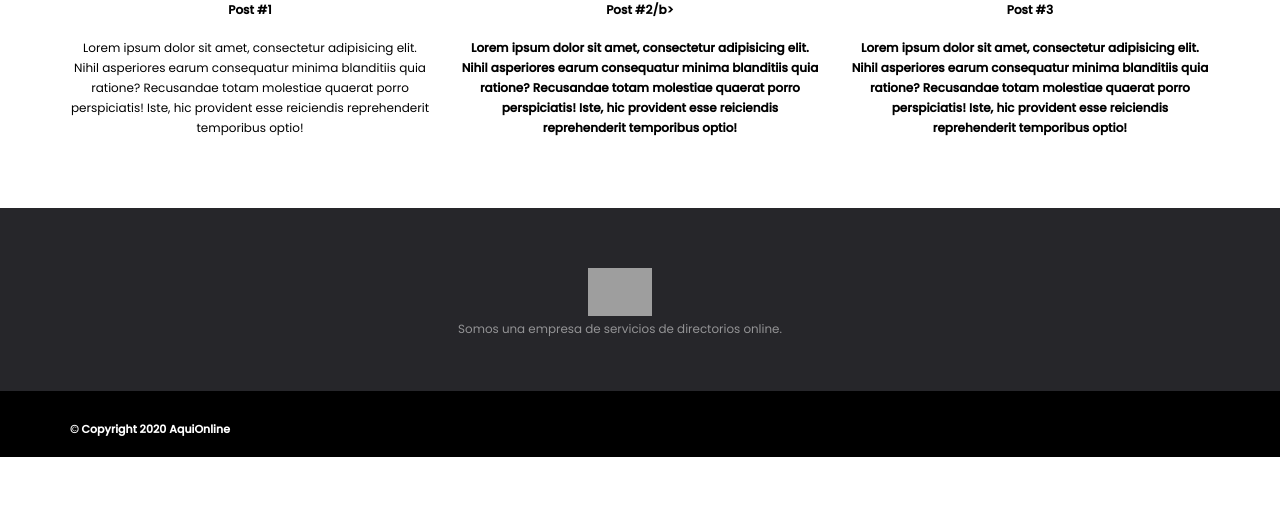
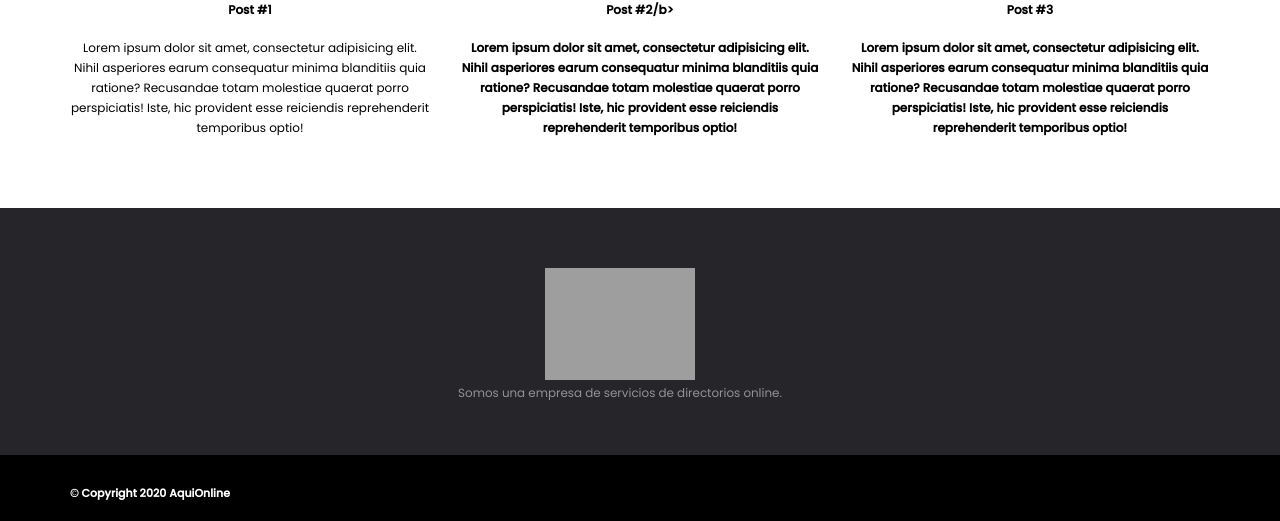
Before and after one commit to djmbdv/job, a PHP site: page /phpmail/index.php in a window 1280 px wide. Shown: the part 1495-2016 px from the top of the page. Before the commit the page ends 1952 px from the top, so only its background shows below. Run offline with PHP 8.4, Linux system fonts and the light colour scheme; data that the repository does not hold is empty; some libraries are stand-ins or nearby versions; grey boxes are pictures that could not be loaded.

Commit message:
modificaciones visuales

```diff
--- a/footer.php
+++ b/footer.php
@@ -8,7 +8,7 @@
                 <div class="col-sm-12 ">
                     <div class="row">
                             <div class="footer-about-us text-center">
-                                <img class="img img-responsive img-footer" src="<?=$prefix?>images/LOGOBLANCo.png"   alt="Logo" />
+                                <img class="img img-responsive img-footer" src="<?=$prefix?>images/LOGOFINALBLANCO.png"   alt="Logo" />
                                 <!--h4 class="footer-title" style="color: white;">Aqu&iacute;<b>Online</b></h4-->
                                 <small>Somos una empresa de servicios de directorios online.</small>
                             </div>
--- a/headerPrincipal.php
+++ b/headerPrincipal.php
@@ -79,7 +79,7 @@
 .img-footer{
 	margin-right: auto;
     margin-left: auto;
-    max-height: 3rem;
+    max-height: 7rem;
 }
 .bottom-footer {
     background: black;
```
